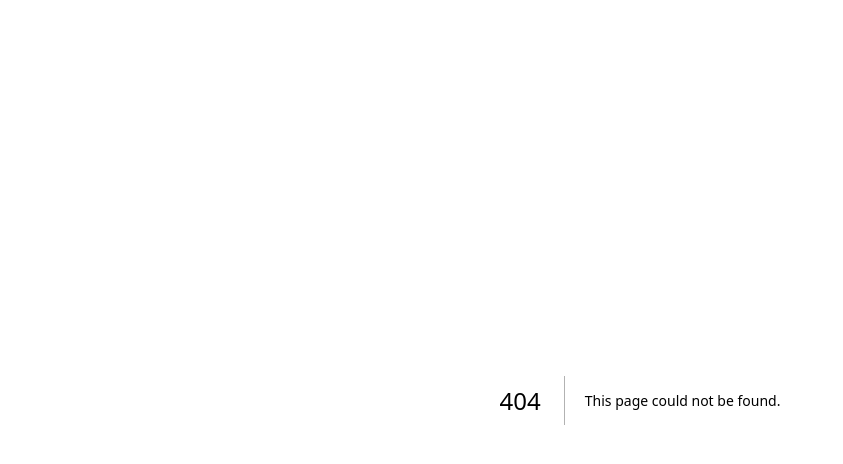
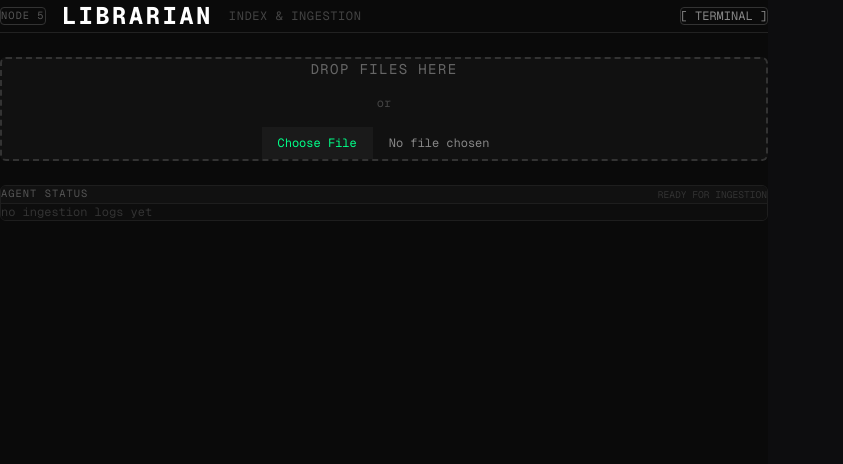
Before and after one commit to mirrornode/mirrornode-platform, a Next.js app: page /librarian in a window 1280 px wide. Before the commit this address had no page. Shown: the top 464 px of the page, without its empty margins (0-843 px from the left). Built offline with nearby package versions, Linux system fonts and the light colour scheme.

Commit message:
feat: implement librarian agent ui and vector ingestion pipeline

```diff
--- /dev/null
+++ b/app/api/librarian/ingest/route.ts
@@ -0,0 +1,81 @@
+import { NextResponse } from 'next/server';
+import { Pinecone } from '@pinecone-database/pinecone';
+import OpenAI from 'openai';
+import { PDFParse } from 'pdf-parse';
+
+export async function POST(req: Request) {
+  try {
+    const formData = await req.formData();
+    const file = formData.get('file') as File;
+
+    if (!file) {
+      return NextResponse.json({ error: 'No file provided' }, { status: 400 });
+    }
+
+    console.log(`Librarian Agent parsing: ${file.name} (${file.size} bytes)`);
+
+    let rawText = '';
+    const arrayBuffer = await file.arrayBuffer();
+    const buffer = Buffer.from(arrayBuffer);
+
+    if (file.name.endsWith('.pdf') || file.type === 'application/pdf') {
+      const parser = new PDFParse({ data: buffer });
+      const data = await parser.getText();
+      rawText = data.text;
+      await parser.destroy();
+    } else {
+      rawText = buffer.toString('utf-8');
+    }
+
+    if (!rawText || rawText.trim() === '') {
+      return NextResponse.json({ error: 'File is empty or unreadable' }, { status: 400 });
+    }
+
+    if (!process.env.OPENAI_API_KEY || !process.env.PINECONE_API_KEY) {
+      console.warn("Missing OpenAI or Pinecone keys. Returning parsed text without indexing.");
+      return NextResponse.json({
+        success: true,
+        message: `File ${file.name} parsed successfully (Vector indexing skipped - missing keys). Extracted ${rawText.length} characters.`,
+        size: file.size,
+      }, { status: 200 });
+    }
+
+    const openai = new OpenAI({ apiKey: process.env.OPENAI_API_KEY });
+    const embeddingResponse = await openai.embeddings.create({
+      model: 'text-embedding-3-small',
+      input: rawText.substring(0, 8000),
+    });
+    const vector = embeddingResponse.data[0].embedding;
+
+    const pc = new Pinecone({ apiKey: process.env.PINECONE_API_KEY });
+    const indexName = process.env.PINECONE_INDEX_NAME || 'mirrornode-index';
+    const index = pc.Index(indexName);
+
+    const recordId = `doc-${Date.now()}-${file.name.replace(/[^a-zA-Z0-9]/g, '-')}`;
+
+    await index.upsert({
+      records: [{
+        id: recordId,
+        values: vector,
+        metadata: {
+          filename: file.name,
+          size: file.size,
+          type: file.type,
+          snippet: rawText.substring(0, 500)
+        }
+      }]
+    });
+
+    console.log(`Librarian Agent successfully indexed: ${recordId}`);
+
+    return NextResponse.json({
+      success: true,
+      message: `File ${file.name} extracted, embedded, and indexed to Pinecone.`,
+      size: file.size,
+    }, { status: 200 });
+
+  } catch (error: any) {
+    console.error('Librarian Ingest Error:', error);
+    return NextResponse.json({ error: error.message || 'Failed to process file' }, { status: 500 });
+  }
+}
--- /dev/null
+++ b/app/librarian/page.tsx
@@ -0,0 +1,101 @@
+"use client";
+
+import { useState } from 'react';
+import Link from 'next/link';
+
+export default function LibrarianPage() {
+  const [file, setFile] = useState<File | null>(null);
+  const [status, setStatus] = useState<string>("READY FOR INGESTION");
+  const [logs, setLogs] = useState<string[]>([]);
+
+  const handleDrop = (e: React.DragEvent) => {
+    e.preventDefault();
+    if (e.dataTransfer.files && e.dataTransfer.files[0]) {
+      setFile(e.dataTransfer.files[0]);
+    }
+  };
+
+  const handleUpload = async () => {
+    if (!file) return;
+    setStatus("UPLOADING...");
+    setLogs((prev) => [...prev, `Initiating upload for: ${file.name}`]);
+
+    const formData = new FormData();
+    formData.append('file', file);
+
+    try {
+      const res = await fetch('/api/librarian/ingest', {
+        method: 'POST',
+        body: formData,
+      });
+      const data = await res.json();
+
+      if (res.ok) {
+        setStatus("INDEXED");
+        setLogs((prev) => [...prev, data.message]);
+      } else {
+        setStatus("ERROR");
+        setLogs((prev) => [...prev, `Error: ${data.error}`]);
+      }
+    } catch (err) {
+      console.error(err);
+      console.error(err);
+      setStatus("ERROR");
+      setLogs((prev) => [...prev, "Network error occurred."]);
+    }
+    setFile(null);
+  };
+
+  return (
+    <div className="min-h-screen bg-[#0a0a0a] text-[#e0e0e0] font-mono p-8 flex flex-col gap-6 max-w-3xl mx-auto">
+      <header className="flex justify-between items-center border-b border-[#222] pb-4">
+        <div className="flex items-center gap-4">
+          <span className="text-[0.65rem] tracking-widest text-[#555] border border-[#333] px-2 py-1 rounded-sm">NODE 5</span>
+          <h1 className="text-2xl font-bold tracking-widest text-white m-0">LIBRARIAN</h1>
+          <span className="text-xs text-[#444] tracking-wider">INDEX & INGESTION</span>
+        </div>
+        <Link href="/" className="text-xs text-[#888] hover:text-[#00ff88] transition-colors border border-[#333] px-3 py-1 rounded-sm">
+          [ TERMINAL ]
+        </Link>
+      </header>
+
+      <section
+        onDragOver={(e) => e.preventDefault()}
+        onDrop={handleDrop}
+        className="border-2 border-dashed border-[#333] p-12 flex flex-col items-center justify-center gap-4 rounded-md bg-[#111] hover:border-[#00ff88] transition-colors"
+      >
+        <span className="text-[#666] tracking-widest text-sm">DROP FILES HERE</span>
+        <span className="text-[#444] text-xs">or</span>
+        <input
+          type="file"
+          onChange={(e) => setFile(e.target.files?.[0] || null)}
+          className="text-xs text-[#888] file:bg-[#1a1a1a] file:text-[#00ff88] file:border-none file:px-4 file:py-2 file:mr-4 file:cursor-pointer"
+        />
+        {file && (
+          <div className="mt-4 p-4 border border-[#00ff88] bg-black text-[#00ff88] text-xs flex items-center justify-between w-full max-w-md">
+            <span className="truncate">{file.name}</span>
+            <button onClick={handleUpload} className="bg-[#00ff88] text-black px-4 py-1 font-bold ml-4 hover:bg-white transition-colors">
+              INGEST
+            </button>
+          </div>
+        )}
+      </section>
+
+      <section className="border border-[#1e1e1e] rounded-md overflow-hidden">
+        <div className="flex justify-between items-center bg-[#111] px-4 py-2 border-b border-[#1e1e1e]">
+          <span className="text-[0.65rem] tracking-widest text-[#555]">AGENT STATUS</span>
+          <span className={`text-[0.6rem] ${status === 'INDEXED' ? 'text-[#00ff88]' : status === 'ERROR' ? 'text-red-500' : 'text-[#333]'}`}>{status}</span>
+        </div>
+        <div className="p-4 max-h-[200px] overflow-y-auto bg-[#0d0d0d] flex flex-col gap-1">
+          {logs.length === 0 ? (
+            <span className="text-xs text-[#333]">no ingestion logs yet</span>
+          ) : (
+            logs.map((log, i) => (
+              <span key={i} className="text-[0.75rem] text-[#666]">&gt; {log}</span>
+            ))
+          )}
+        </div>
+      </section>
+    </div>
+  );
+}
--- a/package.json
+++ b/package.json
@@ -13,16 +13,22 @@
     "test": "vitest run"
   },
   "dependencies": {
+    "@pinecone-database/pinecone": "^7.2.0",
+    "@stripe/stripe-js": "^9.7.0",
     "lucide-react": "^1.16.0",
     "next": "^16.2.1",
+    "openai": "^6.39.0",
+    "pdf-parse": "^2.4.5",
     "react": "^19.2.4",
     "react-dom": "^19.2.4",
+    "stripe": "^22.2.0",
     "zod": "^4.1.12"
   },
   "devDependencies": {
     "@eslint/eslintrc": "^3.3.5",
     "@tailwindcss/postcss": "^4",
     "@types/node": "^20",
+    "@types/pdf-parse": "^1.1.5",
     "@types/react": "^19",
     "@types/react-dom": "^19",
     "eslint": "^9",
```
Also changed, not shown: 2 other files (tests, documents, lock files or other folders).
